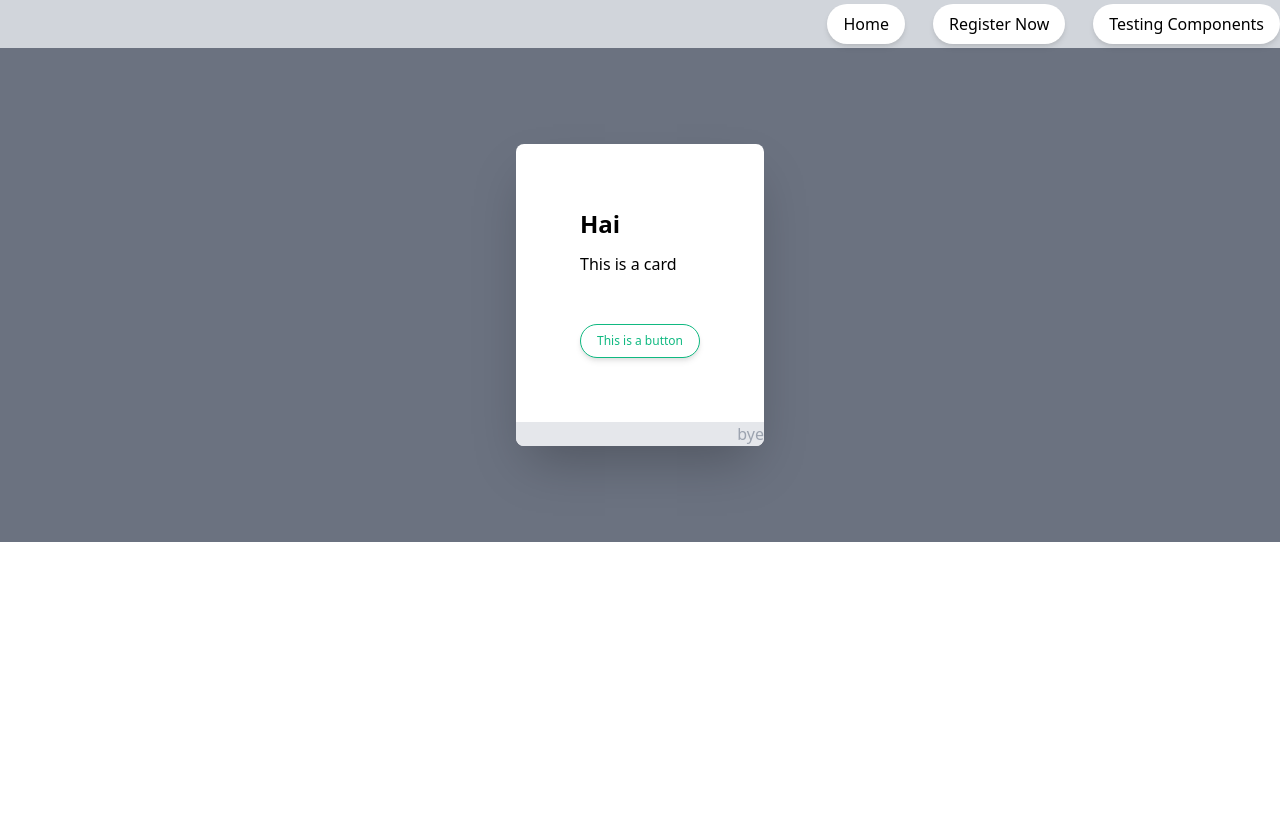
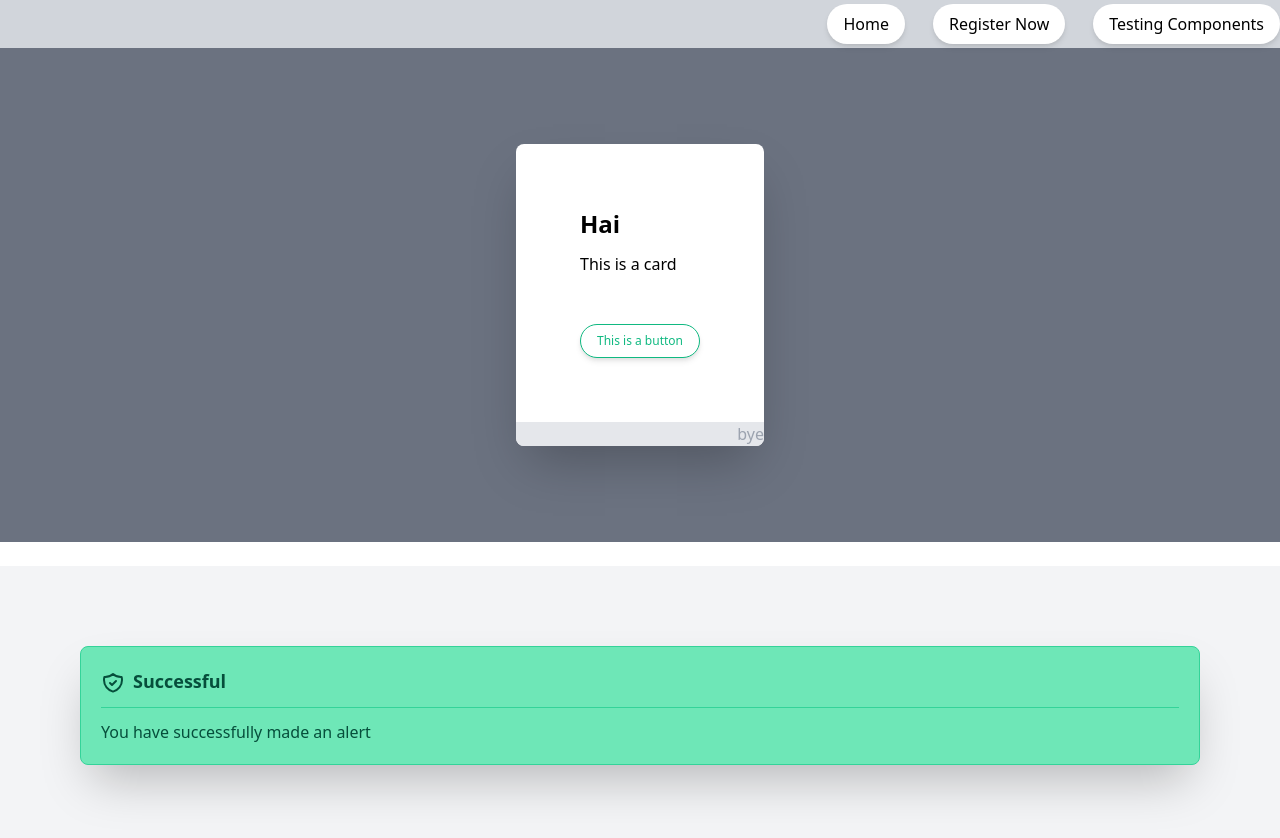
Before and after one commit to maeil99/tailwindcss-ft-next-playground, a Next.js app: page /components in a window 1280 px wide. Shown: the top 838 px of the page. Before the commit the page ends 800 px from the top, so only its background shows below. Built offline with nearby package versions, Linux system fonts and the light colour scheme.

Commit message:
added Alert component

```diff
--- /dev/null
+++ b/components/Alert.tsx
@@ -0,0 +1,35 @@
+interface AlertProps {
+  message?: string;
+}
+
+const Alert = ({ message }: AlertProps) => {
+  return (
+    <div className="p-20 bg-gray-100">
+      <div className="rounded-lg border border-green-400 bg-green-300 text-green-900 p-5 shadow-2xl hover:shadow transition duration-200 divide-y divide-solid divide-green-400">
+        <div className="flex flex-row">
+          <span className="mr-2 pt-1">
+            <svg
+              xmlns="http://www.w3.org/2000/svg"
+              className="h-6 w-6"
+              fill="none"
+              viewBox="0 0 24 24"
+              stroke="currentColor"
+            >
+              <path
+                strokeLinecap="round"
+                strokeLinejoin="round"
+                strokeWidth={2}
+                d="M9 12l2 2 4-4m5.618-4.016A11.955 11.955 0 0112 2.944a11.955 11.955 0 01-8.618 3.04A12.02 12.02 0 003 9c0 5.591 3.824 10.29 9 11.622 5.176-1.332 9-6.03 9-11.622 0-1.042-.133-2.052-.382-3.016z"
+              />
+            </svg>
+          </span>
+          <h2 className="pb-3 text-lg font-bold">Successful</h2>
+        </div>
+
+        <p className="pt-3">{message}</p>
+      </div>
+    </div>
+  );
+};
+
+export default Alert;
--- a/pages/components.tsx
+++ b/pages/components.tsx
@@ -1,22 +1,25 @@
-import Button from "../components/Button"
-import Card from "../components/Card"
+import Alert from "../components/Alert";
+import Button from "../components/Button";
+import Card from "../components/Card";
 
 const Components = () => {
   return (
     <>
-        <div className='bg-gray-500'>
-          <Card
-          header='Hai'
-          footer='bye'
-          >
+      <div className="bg-gray-500">
+        <Card header="Hai" footer="bye">
           <p>This is a card</p>
-              <div className='pt-12 '>
-              <Button textSize='text-xs'>This is a button</Button>
+          <div className="pt-12 ">
+            <Button textSize="text-xs">This is a button</Button>
           </div>
         </Card>
       </div>
+      <br />
+      <Alert
+      message='You have successfully made an alert'
+      />
+
     </>
-    )
-}
+  );
+};
 
-export default Components
+export default Components;
```
Lines whose indentation alone changed are shown as unchanged.
